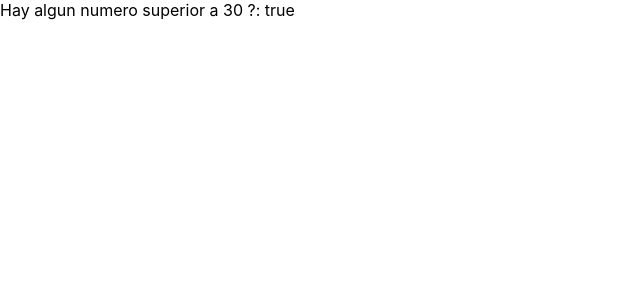
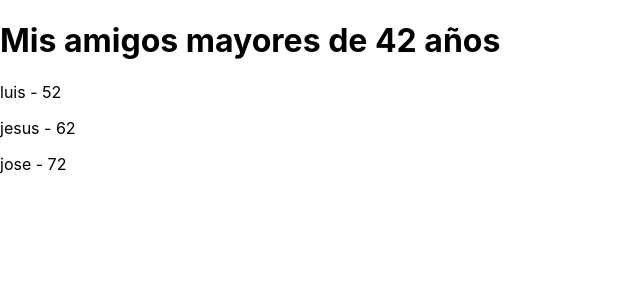
Before and after one commit to FSD1021STR/repaso-js, a React (Create React App) app in the folder repaso-js/: page / in a window 1280 px wide. Shown: the top 300 px of the page, without its empty margins (0-640 px from the left). Built offline with nearby package versions, Linux system fonts and the light colour scheme.

Commit message:
ejercicio 14 terminado

```diff
--- a/repaso-js/src/App.js
+++ b/repaso-js/src/App.js
@@ -1,11 +1,11 @@
-import logo from './logo.svg';
-import './App.css';
-import Ej11 from "./ejercicios/ej11";
+// import logo from './logo.svg';
+import "./App.css";
+import Ej14 from "./ejercicios/ej14";
 
 function App() {
   return (
     <div>
-      <Ej11 />
+      <Ej14 />
     </div>
   );
 }
--- a/repaso-js/src/ejercicios/ej14.js
+++ b/repaso-js/src/ejercicios/ej14.js
@@ -36,7 +36,13 @@ const Ej14 = (props) => {
       <h1>Mis amigos mayores de 42 años</h1>
       <p>
         {/*amigos.???(amigo => ???).???(amigo => <p>{amigo.???}-{amigo.???}</p>)*/}
-         {/* mensaje para probar commit */}
+        {amigos
+          .filter((amigo) => amigo.edad > 42)
+          .map((amigo) => (
+            <p>
+              {amigo.nombre} - {amigo.edad}
+            </p>
+          ))}
       </p>
     </div>
   );
```
